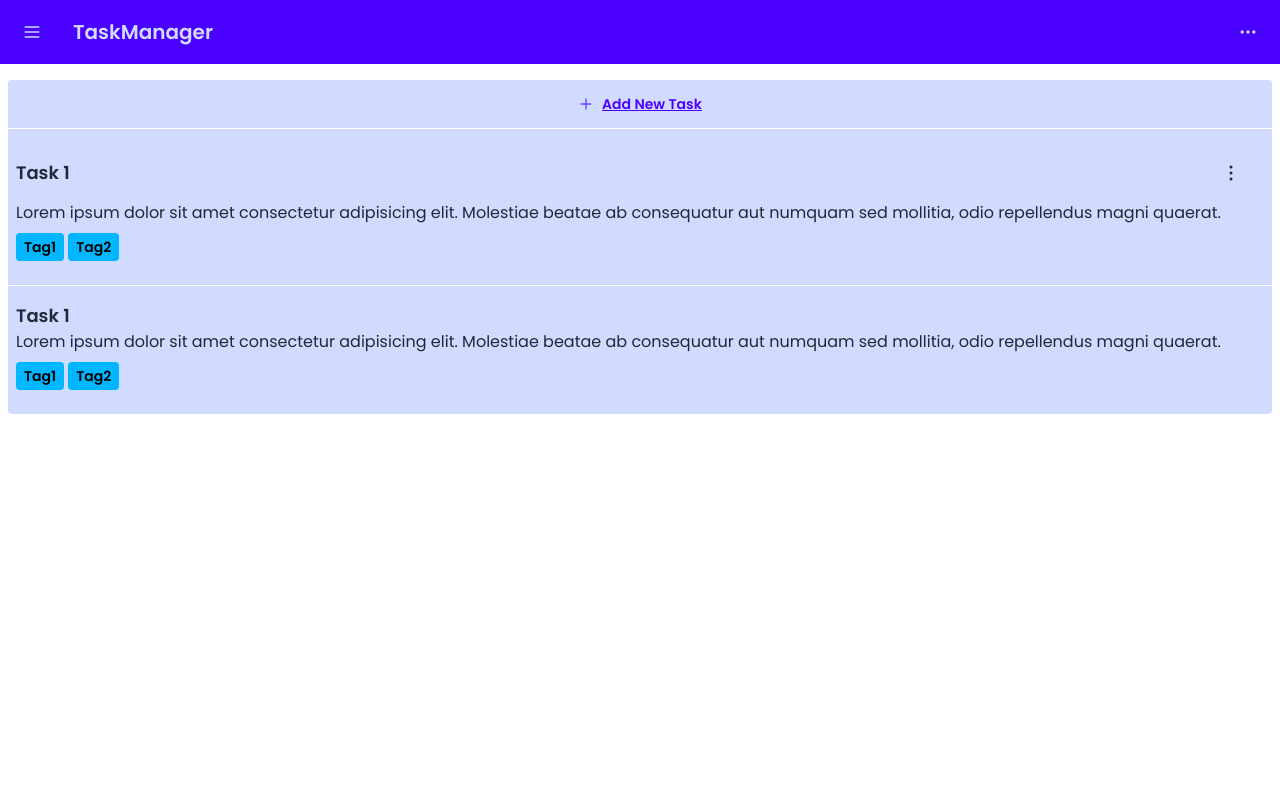
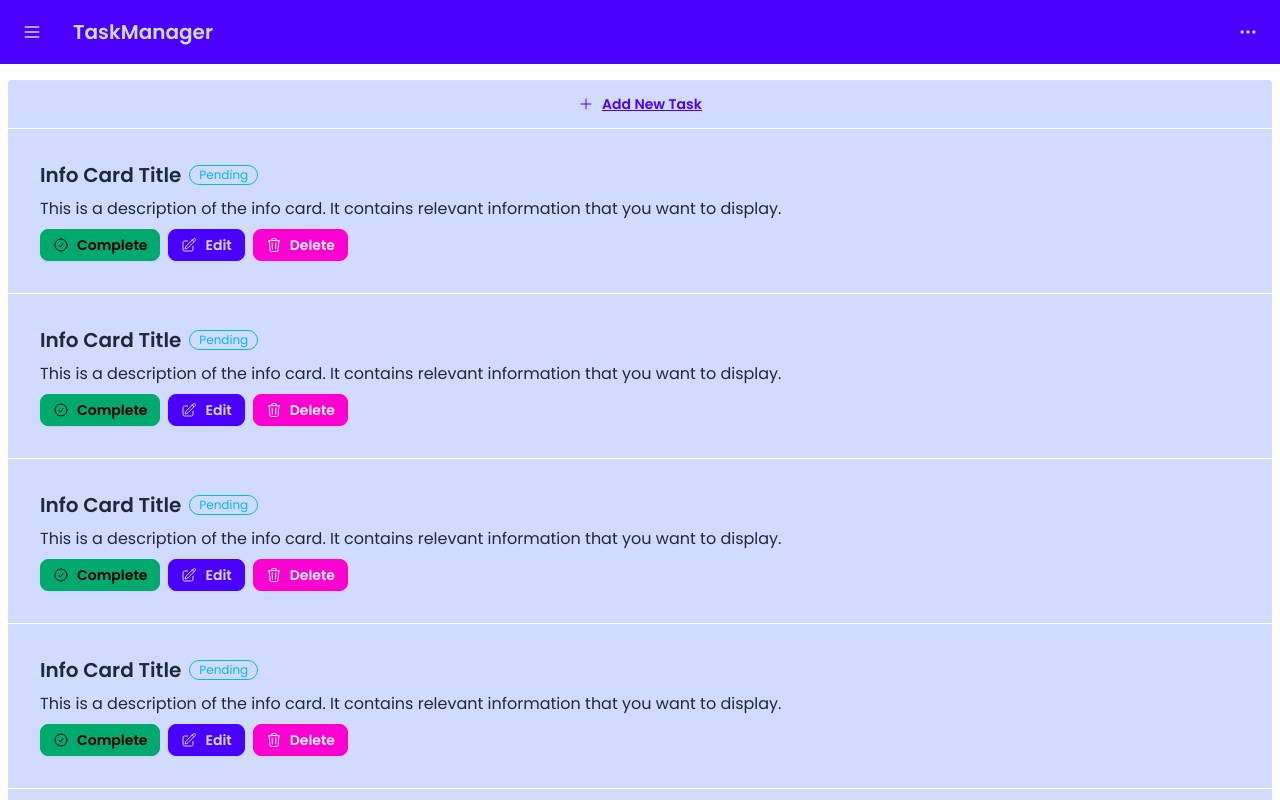
Before and after one commit to on3ss/pesto-tasks, a React (Vite) app in the folder frontend/: page / in a window 1280 px wide. Shown: the top 800 px of the page. Built offline with nearby package versions, Linux system fonts and the light colour scheme.

Commit message:
task card and modal

```diff
--- a/frontend/src/pages/Home.tsx
+++ b/frontend/src/pages/Home.tsx
@@ -1,58 +1,38 @@
 import Navbar from "../components/Navbar"
 
 function Home() {
+    const handleOnClickModal = () => document.getElementById('create-form-modal').showModal()
     return (
         <div className="">
             <Navbar />
             <main>
                 <section className="mx-2 my-4 rounded bg-primary-content">
                     <div className="flex justify-center">
-                        <button className="btn btn-link">
+                        <button className="btn btn-link focus:outline-none" onClick={handleOnClickModal}>
                             <svg xmlns="http://www.w3.org/2000/svg" fill="none" viewBox="0 0 24 24" strokeWidth={1.5} stroke="currentColor" className="size-4">
                                 <path strokeLinecap="round" strokeLinejoin="round" d="M12 4.5v15m7.5-7.5h-15" />
                             </svg>
                             <span>Add New Task</span>
                         </button>
+                        <dialog id="create-form-modal" className="modal modal-bottom sm:modal-middle">
+                            <div className="modal-box">
+                                <h3 className="text-lg font-bold">Hello!</h3>
+                                <p className="py-4">Press ESC key or click the button below to close</p>
+                                <div className="modal-action">
+                                    <form method="dialog">
+                                        {/* if there is a button in form, it will close the modal */}
+                                        <button className="btn">Close</button>
+                                    </form>
+                                </div>
+                            </div>
+                        </dialog>
                     </div>
                     <ul>
-                        <li className="border-t-[1px] border-base-100 px-2 py-4">
-                            <div className="flex items-center justify-between">
-                                <h5 className="text-lg font-semibold">Task 1</h5>
-                                <div className="dropdown dropdown-end">
-                                    <div tabIndex={0} role="button" className="m-1 btn btn-ghost">
-                                        <svg xmlns="http://www.w3.org/2000/svg" fill="none" viewBox="0 0 24 24" strokeWidth={1.5} stroke="currentColor" className="size-6">
-                                            <path strokeLinecap="round" strokeLinejoin="round" d="M12 6.75a.75.75 0 1 1 0-1.5.75.75 0 0 1 0 1.5ZM12 12.75a.75.75 0 1 1 0-1.5.75.75 0 0 1 0 1.5ZM12 18.75a.75.75 0 1 1 0-1.5.75.75 0 0 1 0 1.5Z" />
-                                        </svg>
-                                    </div>
-                                    <ul tabIndex={0} className="dropdown-content z-[1] menu p-2 shadow bg-base-100 rounded-box">
-                                        <li>
-                                            <button className="flex w-full btn btn-ghost">
-                                                <svg xmlns="http://www.w3.org/2000/svg" fill="none" viewBox="0 0 24 24" strokeWidth={1.5} stroke="currentColor" className="size-4">
-                                                    <path strokeLinecap="round" strokeLinejoin="round" d="m16.862 4.487 1.687-1.688a1.875 1.875 0 1 1 2.652 2.652L10.582 16.07a4.5 4.5 0 0 1-1.897 1.13L6 18l.8-2.685a4.5 4.5 0 0 1 1.13-1.897l8.932-8.931Zm0 0L19.5 7.125M18 14v4.75A2.25 2.25 0 0 1 15.75 21H5.25A2.25 2.25 0 0 1 3 18.75V8.25A2.25 2.25 0 0 1 5.25 6H10" />
-                                                </svg>
-                                                <span>Item 1</span>
-                                            </button>
-                                        </li>
-                                        <li>
-                                            <a className="btn btn-ghost text-nowrap">Item 2</a>
-                                        </li>
-                                    </ul>
-                                </div>
-                            </div>
-                            <p className="line-clamp-2">Lorem ipsum dolor sit amet consectetur adipisicing elit. Molestiae beatae ab consequatur aut numquam sed mollitia, odio repellendus magni quaerat.</p>
-                            <div className="flex items-center justify-start gap-1 my-2">
-                                <span className="px-2 py-1 text-sm font-semibold rounded bg-info text-info-content">Tag1</span>
-                                <span className="px-2 py-1 text-sm font-semibold rounded bg-info text-info-content">Tag2</span>
-                            </div>
-                        </li>
-                        <li className="border-t-[1px] border-base-100 px-2 py-4">
-                            <h5 className="text-lg font-semibold">Task 1</h5>
-                            <p className="line-clamp-2">Lorem ipsum dolor sit amet consectetur adipisicing elit. Molestiae beatae ab consequatur aut numquam sed mollitia, odio repellendus magni quaerat.</p>
-                            <div className="flex items-center justify-start gap-1 my-2">
-                                <span className="px-2 py-1 text-sm font-semibold rounded bg-info text-info-content">Tag1</span>
-                                <span className="px-2 py-1 text-sm font-semibold rounded bg-info text-info-content">Tag2</span>
-                            </div>
-                        </li>
+                        <TaskListItem />
+                        <TaskListItem />
+                        <TaskListItem />
+                        <TaskListItem />
+                        <TaskListItem />
                     </ul>
                 </section>
             </main>
@@ -60,4 +40,36 @@ function Home() {
     )
 }
 
+function TaskListItem() {
+    return (
+        <li className="card-body border-t-[1px] border-base-100">
+            <div className="flex items-center justify-start gap-2">
+                <h2 className="card-title">Info Card Title</h2>
+                <span className="text-xs badge badge-info badge-outline">Pending</span>
+            </div>
+            <p>This is a description of the info card. It contains relevant information that you want to display.</p>
+            <div className="justify-start card-actions">
+                <button className="btn btn-sm btn-success">
+                    <svg xmlns="http://www.w3.org/2000/svg" fill="none" viewBox="0 0 24 24" strokeWidth={1.5} stroke="currentColor" className="size-4">
+                        <path strokeLinecap="round" strokeLinejoin="round" d="M9 12.75 11.25 15 15 9.75M21 12a9 9 0 1 1-18 0 9 9 0 0 1 18 0Z" />
+                    </svg>
+                    <span>Complete</span>
+                </button>
+                <button className="btn btn-sm btn-primary">
+                    <svg xmlns="http://www.w3.org/2000/svg" fill="none" viewBox="0 0 24 24" strokeWidth={1.5} stroke="currentColor" className="size-4">
+                        <path strokeLinecap="round" strokeLinejoin="round" d="m16.862 4.487 1.687-1.688a1.875 1.875 0 1 1 2.652 2.652L10.582 16.07a4.5 4.5 0 0 1-1.897 1.13L6 18l.8-2.685a4.5 4.5 0 0 1 1.13-1.897l8.932-8.931Zm0 0L19.5 7.125M18 14v4.75A2.25 2.25 0 0 1 15.75 21H5.25A2.25 2.25 0 0 1 3 18.75V8.25A2.25 2.25 0 0 1 5.25 6H10" />
+                    </svg>
+                    <span>Edit</span>
+                </button>
+                <button className="btn btn-sm btn-secondary">
+                    <svg xmlns="http://www.w3.org/2000/svg" fill="none" viewBox="0 0 24 24" strokeWidth={1.5} stroke="currentColor" className="size-4">
+                        <path strokeLinecap="round" strokeLinejoin="round" d="m14.74 9-.346 9m-4.788 0L9.26 9m9.968-3.21c.342.052.682.107 1.022.166m-1.022-.165L18.16 19.673a2.25 2.25 0 0 1-2.244 2.077H8.084a2.25 2.25 0 0 1-2.244-2.077L4.772 5.79m14.456 0a48.108 48.108 0 0 0-3.478-.397m-12 .562c.34-.059.68-.114 1.022-.165m0 0a48.11 48.11 0 0 1 3.478-.397m7.5 0v-.916c0-1.18-.91-2.164-2.09-2.201a51.964 51.964 0 0 0-3.32 0c-1.18.037-2.09 1.022-2.09 2.201v.916m7.5 0a48.667 48.667 0 0 0-7.5 0" />
+                    </svg>
+                    <span>Delete</span>
+                </button>
+            </div>
+        </li>
+    )
+}
+
 export default Home
```
